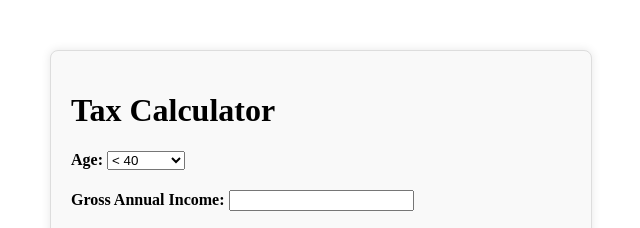
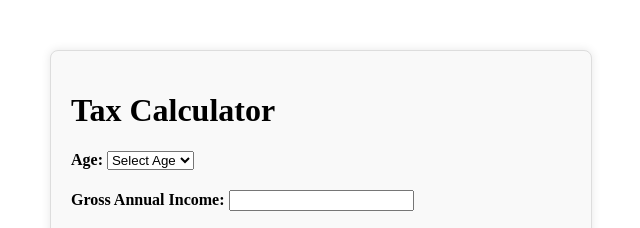
Before and after one commit to simran1002/Tax-Calculator, a plain HTML site: page index.html in a window 1280 px wide. Shown: the top 228 px of the page, 319-959 px from the left. Drawn offline with Linux system fonts and the light colour scheme.

Commit message:
Added the code

```diff
--- a/index.html
+++ b/index.html
@@ -13,6 +13,7 @@
             <div class="form-group">
                 <label for="age">Age:</label>
                 <select id="age" class="form-control">
+                    <option value="">Select Age</option>
                     <option value="<40">&lt; 40</option>
                     <option value=">=40&<60">&ge; 40 &lt; 60</option>
                     <option value=">=60">&ge; 60</option>
```
